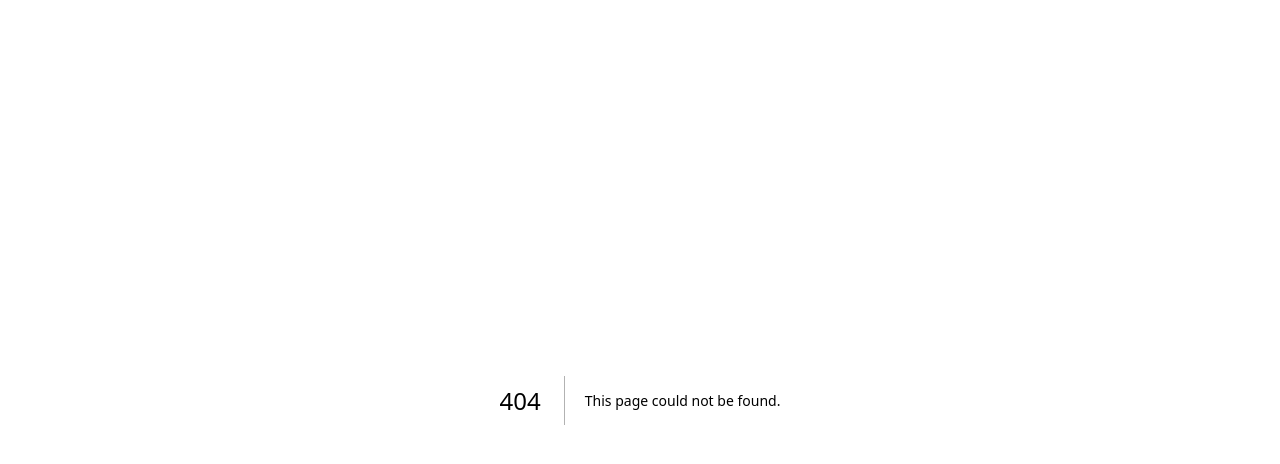
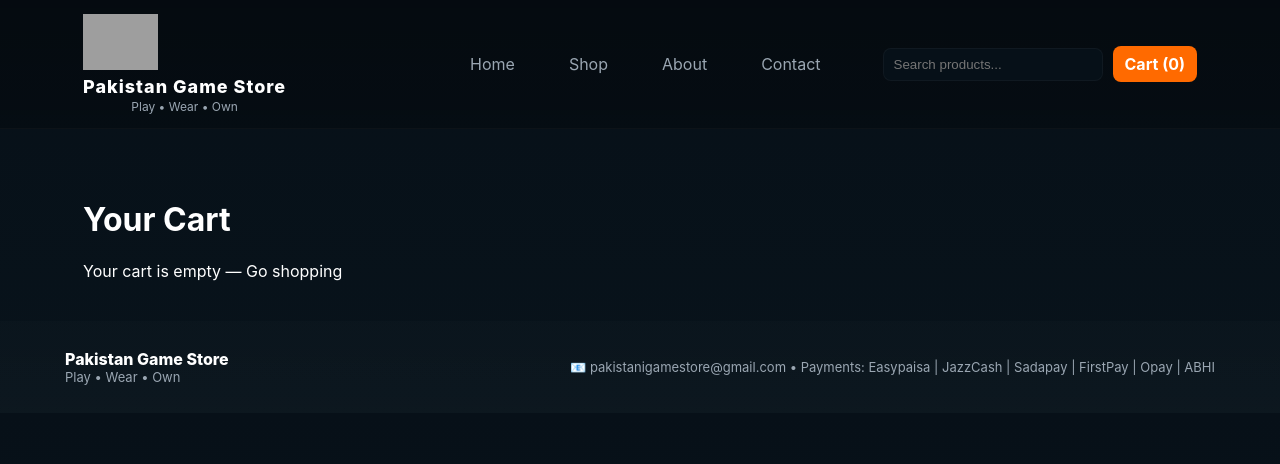
Before and after one commit to Pakistani-Game-Store/pgs-store-upgrad, a Next.js app: page /cart in a window 1280 px wide. Before the commit this address had no page. Shown: the top 464 px of the page. Built offline with nearby package versions, Linux system fonts and the light colour scheme; grey boxes are pictures that could not be loaded.

Commit message:
Create cart.js

```diff
--- /dev/null
+++ b/pages/cart.js
@@ -0,0 +1,44 @@
+import Header from "../components/Header";
+import Footer from "../components/Footer";
+import { useCart } from "../contexts/CartContext";
+import Link from "next/link";
+
+export default function CartPage() {
+  const { cart, updateQty, removeFromCart, subtotal } = useCart();
+
+  return (
+    <>
+      <Header />
+      <main className="container" style={{paddingTop:20}}>
+        <h1>Your Cart</h1>
+        {cart.length === 0 ? (
+          <p>Your cart is empty — <Link href="/shop">Go shopping</Link></p>
+        ) : (
+          <>
+            {cart.map(item => (
+              <div key={item.id} style={{display:'flex',gap:12,alignItems:'center',marginBottom:12,background:'rgba(255,255,255,0.01)',padding:12,borderRadius:10}}>
+                <img src={item.image} style={{width:100,height:80,objectFit:'cover',borderRadius:8}}/>
+                <div style={{flex:1}}>
+                  <div style={{fontWeight:700}}>{item.name}</div>
+                  <div className="small muted">PKR {item.price} • ${item.priceUSD}</div>
+                </div>
+                <div style={{display:'flex',flexDirection:'column',alignItems:'flex-end',gap:6}}>
+                  <input type="number" value={item.qty} onChange={(e)=>updateQty(item.id, Number(e.target.value))} style={{width:70,padding:6}} />
+                  <button className="btn-small btn-add" onClick={()=>removeFromCart(item.id)}>Remove</button>
+                </div>
+              </div>
+            ))}
+            <div style={{marginTop:18,display:'flex',justifyContent:'space-between',alignItems:'center'}}>
+              <div className="small muted">Subtotal</div>
+              <div style={{fontWeight:800}}>PKR {subtotal}</div>
+            </div>
+            <div style={{marginTop:14}}>
+              <Link href="/checkout"><a className="btn-primary">Proceed to Checkout</a></Link>
+            </div>
+          </>
+        )}
+      </main>
+      <Footer />
+    </>
+  );
+}
```
